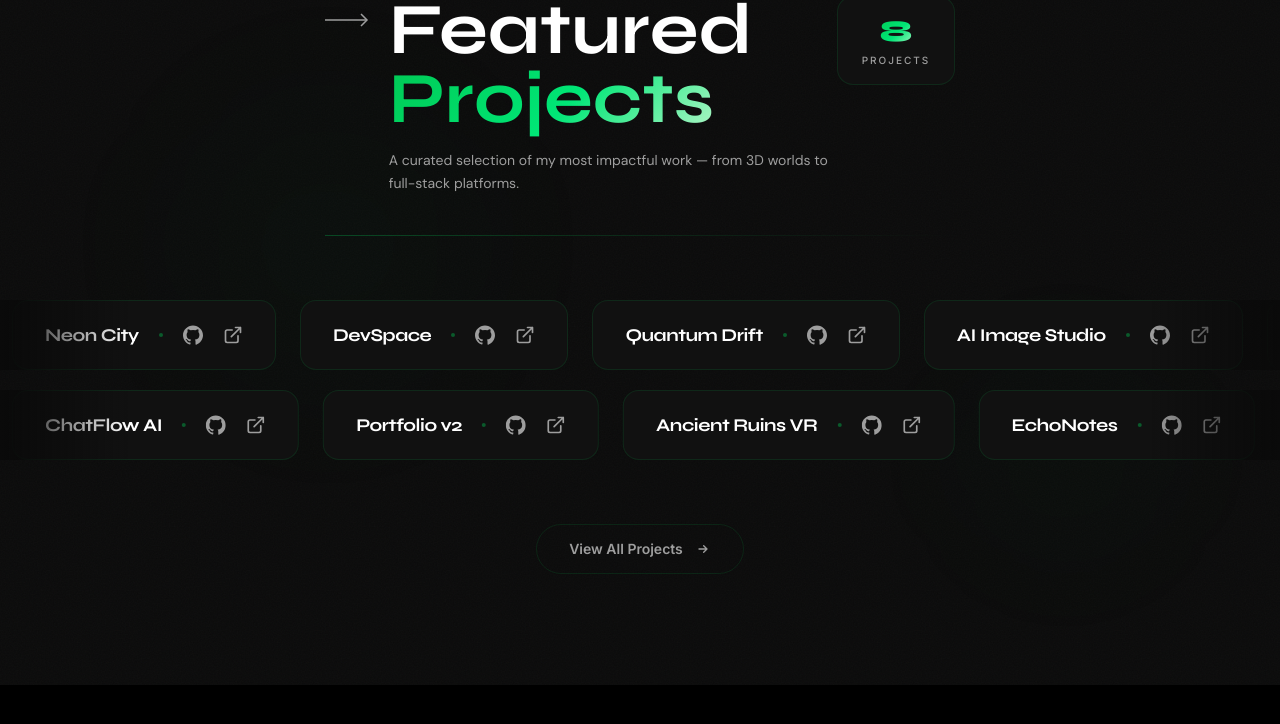
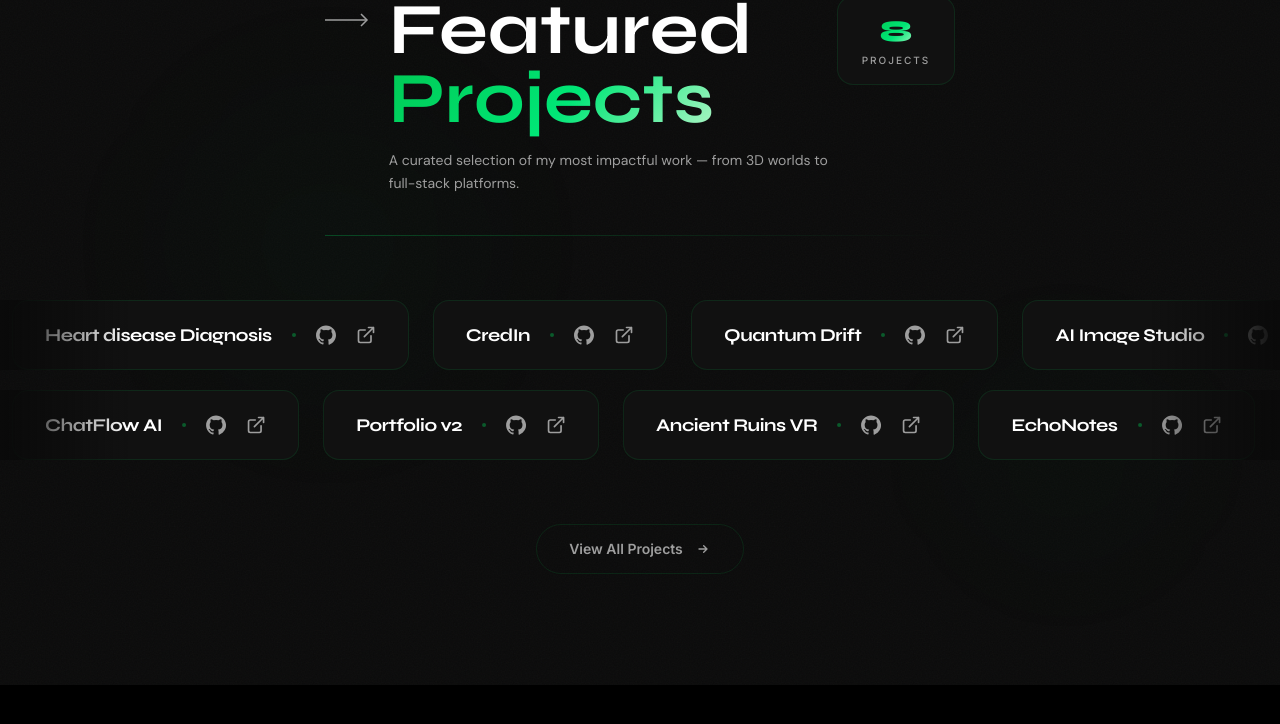
Before and after one commit to ashwanikunal/portfolio, a Next.js app: page / in a window 1280 px wide. Shown: the part 4995-5719 px from the top of the page. Built offline with nearby package versions, Linux system fonts and the light colour scheme.

Commit message:
projects updated

```diff
--- a/src/components/Projects.tsx
+++ b/src/components/Projects.tsx
@@ -8,13 +8,13 @@ gsap.registerPlugin(ScrollTrigger);
 
 const projects = [
     {
-        name: "Neon City",
-        github: "https://github.com",
-        website: "https://example.com",
+        name: "Heart disease Diagnosis",
+        github: "https://github.com/ashwanikunal/Heart-Disease-Analysis.git",
+        website: "https://heart-disease-analysis-m423.onrender.com/",
     },
     {
-        name: "DevSpace",
-        github: "https://github.com",
+        name: "CredIn",
+        github: "https://github.com/ashwanikunal/credIn.git",
         website: "https://example.com",
     },
     {
```
